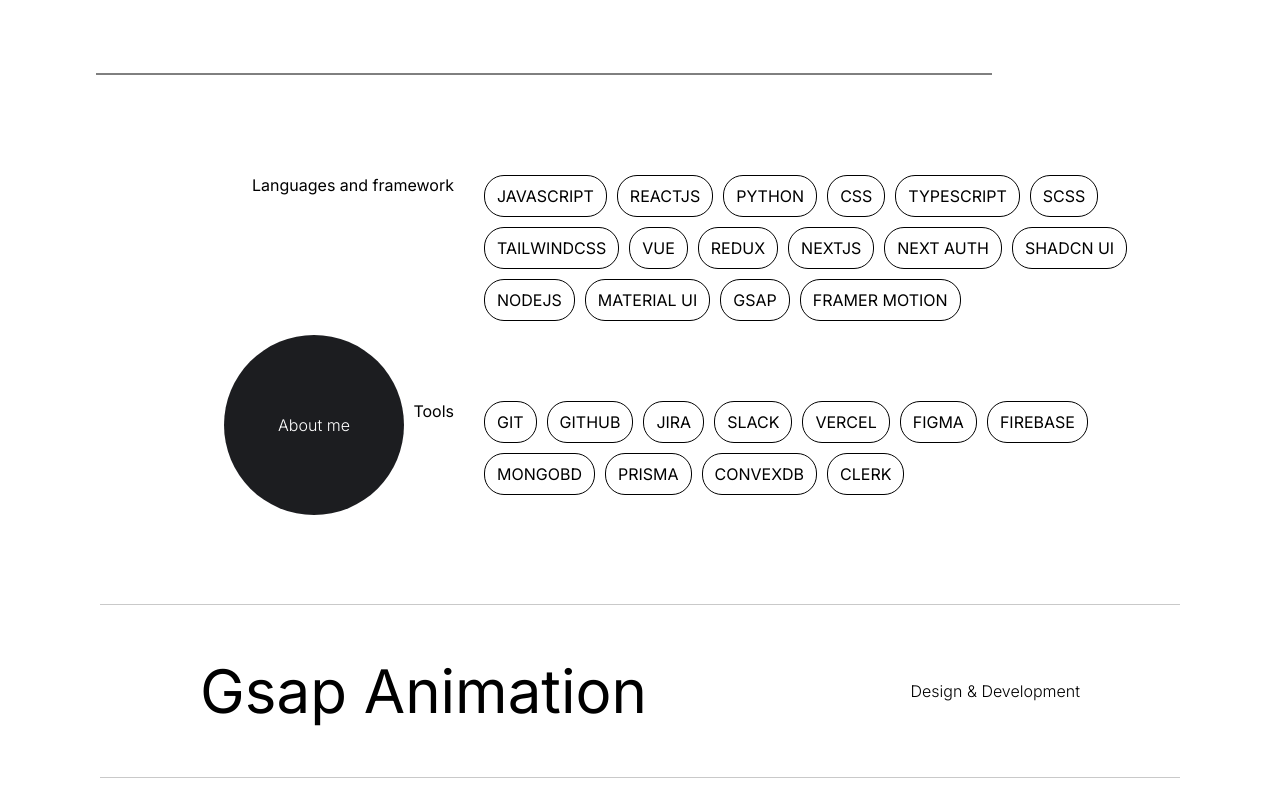
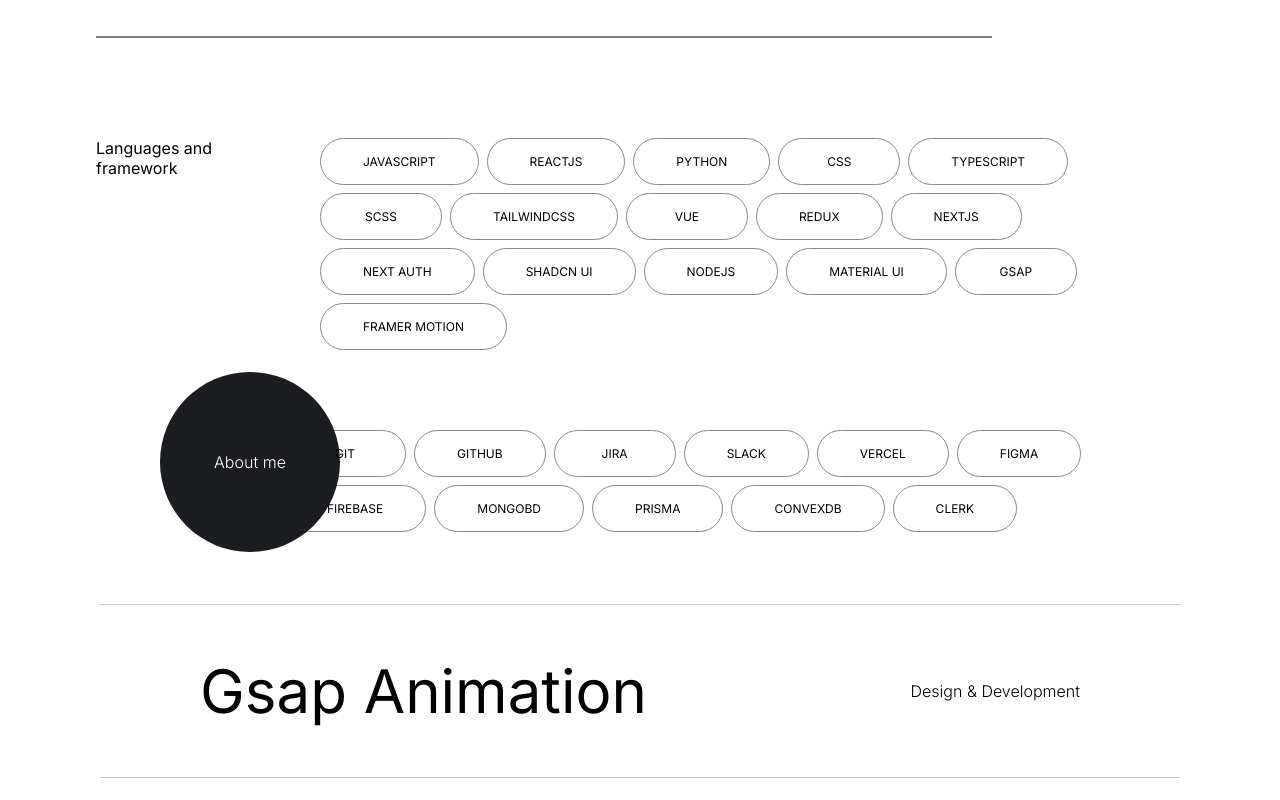
Before and after one commit to pratham5368/2024-profolio, a Next.js app: page / in a window 1280 px wide. Shown: the part 1380-2180 px from the top of the page. Built offline with nearby package versions, Linux system fonts and the light colour scheme.

Commit message:
changed magnetic

```diff
--- a/src/components/Header/index.jsx
+++ b/src/components/Header/index.jsx
@@ -9,6 +9,7 @@
 import Rounded from '../../common/RoundedButton';
 import Magnetic from '../../common/Magnetic';
 import Link from 'next/link';
+/*import link from '../../pages/About/about'*/
 
 
 
@@ -38,18 +39,22 @@
     return (
         <>
         <div ref={header} className={styles.header}>
+        <Magnetic>
             <div className={styles.logo}>
-                <p className={styles.copyright}>©</p>
-                <div className={styles.name}>
+
+                  <p className={styles.copyright}>©</p>
+                  <div className={styles.name}>
                     <p className={styles.codeBy}>Code by</p>
                     <p className={styles.dennis}>Pratham</p>
                     <p className={styles.snellenberg}>Rai</p>
-                </div>
+                  </div>
+
             </div>
+            </Magnetic>
             <div className={styles.nav}>
                 <Magnetic>
                     <div className={styles.el}>
-                        <Link href="" className={styles.Link}>Work</Link>
+                        <Link href="https://github.com/pratham5368" className={styles.Link}>Work</Link>
                         <div className={styles.indicator}></div>
                     </div>
                 </Magnetic>
--- a/src/components/Header/style.module.scss
+++ b/src/components/Header/style.module.scss
@@ -11,9 +11,11 @@
     box-sizing: border-box;
     align-items: center;
 
+
     .logo{
         display: flex;
         cursor: pointer;
+        font-size: 1.1rem;
         p{
             margin: 0px;
             transition: all 0.5s cubic-bezier(0.76, 0, 0.24, 1);
@@ -33,7 +35,7 @@
                 }
                 &:nth-of-type(3){
                     position: absolute;
-                    left: 130px;
+                    left: 145px;
                     padding-left: 0.3em;
                 }
             }
@@ -48,7 +50,7 @@
                     transform: translateX(-100%);
                 }
                 .dennis{
-                    transform: translateX(-65px);
+                    transform: translateX(-70px);
                 }
                 .snellenberg{
                     transform: translateX(-55px);
@@ -66,6 +68,7 @@
             position: relative;
             z-index: 1;
             padding: 15px;
+            font-size: 1.1rem;
             cursor: pointer;
             &:hover{
                 .indicator{
--- a/src/components/Projects/components/project/style.module.scss
+++ b/src/components/Projects/components/project/style.module.scss
@@ -18,6 +18,7 @@
     p{
         transition: all 0.4s;
         font-weight: 300;
+        text-decoration: none;
     }
 
     &:last-of-type{
--- a/src/components/Projects/index.jsx
+++ b/src/components/Projects/index.jsx
@@ -6,6 +6,7 @@
 import gsap from 'gsap';
 import Image from 'next/image';
 import Rounded from '../../common/RoundedButton';
+import Link from 'next/link';
 
 const projects = [
   {
@@ -83,12 +84,12 @@
     <div className={styles.body}>
       {
         projects.map( (project, index) => {
-          return <Project index={index} title={project.title} manageModal={manageModal}  key={index}/>
+          return <Project index={index} title={project.title} manageModal={manageModal} href={project.href}  key={index}  />
         })
       }
     </div>
     <Rounded>
-      <p>More work</p>
+       <Link href="https://github.com/pratham5368" className={styles.Link}><p>More work</p></Link>
     </Rounded>
     <>
         <motion.div ref={modalContainer} variants={scaleAnimation} initial="initial" animate={active ? "enter" : "closed"} className={styles.modalContainer}>
@@ -109,7 +110,7 @@
             </div>
         </motion.div>
         <motion.div ref={cursor} className={styles.cursor} variants={scaleAnimation} initial="initial" animate={active ? "enter" : "closed"}></motion.div>
-        <motion.div ref={cursorLabel} className={styles.cursorLabel} variants={scaleAnimation} initial="initial" animate={active ? "enter" : "closed"}>View</motion.div>
+        <motion.div ref={cursorLabel} className={styles.cursorLabel} variants={scaleAnimation} initial="initial" animate={active ? "enter" : "closed" }>View</motion.div>
     </>
   </main>
   )
--- a/src/components/Projects/style.module.scss
+++ b/src/components/Projects/style.module.scss
@@ -66,6 +66,10 @@
     .cursorLabel{
         background-color: transparent;
     }
+    .Link {
+        text-decoration: none;
+        color: black;
+    }
 
 
 }
--- a/src/components/skills/index.jsx
+++ b/src/components/skills/index.jsx
@@ -2,6 +2,8 @@
 import styles from './page.module.css'
 import { useRef, useEffect } from 'react';
 import Rounded from '../../common/RoundedButton';
+import Magnetic from '../../common/Magnetic';
+
 
 export default function Home() {
 
@@ -76,38 +78,38 @@
             <div className={styles.tagsContainer}>
               <p>Languages and framework</p>
               <div className={styles.tags}>
-                <p>JavaScript</p>
-                <p>Reactjs</p>
-                <p>python</p>
-                <p>Css</p>
-                <p>Typescript</p>
-                <p>Scss</p>
-                <p>TailwindCSS</p>
-                <p>Vue</p>
-                <p>Redux</p>
-                <p>Nextjs</p>
-                <p>Next Auth</p>
-                <p>Shadcn UI</p>
-                <p>nodejs</p>
-                <p>material UI</p>
-                <p>Gsap</p>
-                <p>Framer motion</p>
+              <Rounded><p>JavaScript</p></Rounded>
+              <Rounded><p>Reactjs</p></Rounded>
+              <Rounded><p>python</p></Rounded>
+              <Rounded><p>Css</p></Rounded>
+              <Rounded><p>Typescript</p></Rounded>
+              <Rounded><p>Scss</p></Rounded>
+              <Rounded><p>TailwindCSS</p></Rounded>
+              <Rounded><p>Vue</p></Rounded>
+              <Rounded><p>Redux</p></Rounded>
+              <Rounded><p>Nextjs</p></Rounded>
+              <Rounded><p>Next Auth</p></Rounded>
+              <Rounded><p>Shadcn UI</p></Rounded>
+              <Rounded><p>nodejs</p></Rounded>
+              <Rounded><p>material UI</p></Rounded>
+              <Rounded><p>Gsap</p></Rounded>
+              <Rounded><p>Framer motion</p></Rounded>
               </div>
             </div>
             <div className={styles.tagsContainer}>
               <p>Tools</p>
               <div className={styles.tags}>
-                <p>Git</p>
-                <p>Github</p>
-                <p>Jira</p>
-                <p>Slack</p>
-                <p>Vercel</p>
-                <p>Figma</p>
-                <p>firebase</p>
-                <p>mongobd</p>
-                <p>Prisma</p>
-                <p>convexdb</p>
-                <p>clerk</p>
+              <Rounded><p>Git</p></Rounded>
+              <Rounded><p>Github</p></Rounded>
+              <Rounded><p>Jira</p></Rounded>
+              <Rounded><p>Slack</p></Rounded>
+              <Rounded><p>Vercel</p></Rounded>
+              <Rounded><p>Figma</p></Rounded>
+              <Rounded><p>firebase</p></Rounded>
+              <Rounded><p>mongobd</p></Rounded>
+              <Rounded><p>Prisma</p></Rounded>
+              <Rounded><p>convexdb</p></Rounded>
+              <Rounded><p>clerk</p></Rounded>
               </div>
             </div>
             <div data-scroll data-scroll-speed={0.1}>
--- a/src/components/skills/page.module.css
+++ b/src/components/skills/page.module.css
@@ -46,18 +46,20 @@
 
   .tags{
     display: flex;
-    width: 700px;
+    width: 900px;
     margin-left: 30px;
     flex-wrap: wrap;
-    gap: 10px;
+    gap: 8px;
   }
 
   .tags p{
-    border: 1px solid black;
+    /*border: 1px solid black;*/
     border-radius: 20px;
     text-transform: uppercase;
-    font-size: 16px;
-    padding: 10px 12px 10px 12px;
+    font-size: 12px;
+    font-weight: 400;
+    /*padding: -10px -12px -10px -12px;*/
+    margin: 0px -18px;
   }
 
   .line{
@@ -104,7 +106,7 @@
 .button{
     margin-top: -30vh;
     /*top: 60%;*/
-    left: calc(100% - 75vw);
+    left: calc(100% - 80vw);
     width: 180px;
     height: 180px;
     background-color: #1C1D20;
--- a/src/pages/About/about.jsx
+++ b/src/pages/About/about.jsx
@@ -3,8 +3,8 @@
 
 function about() {
   return (
-    <div>about</div>
+    <div>abousdfhghjkgjfhdgfgt</div>
   )
 }
 
-export default about
+export default about;
```
